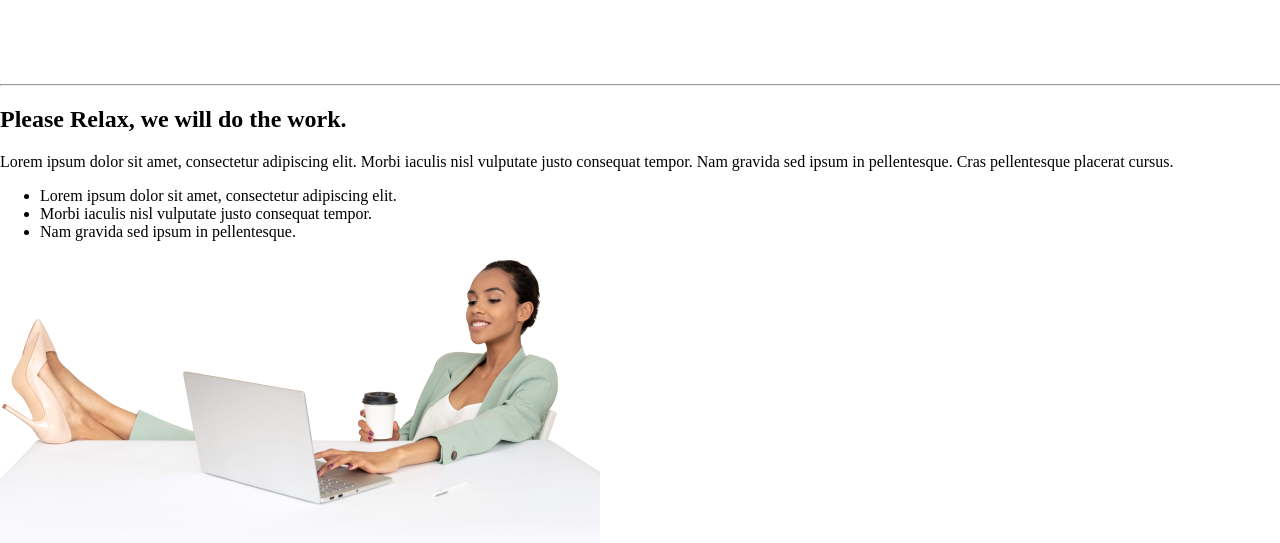
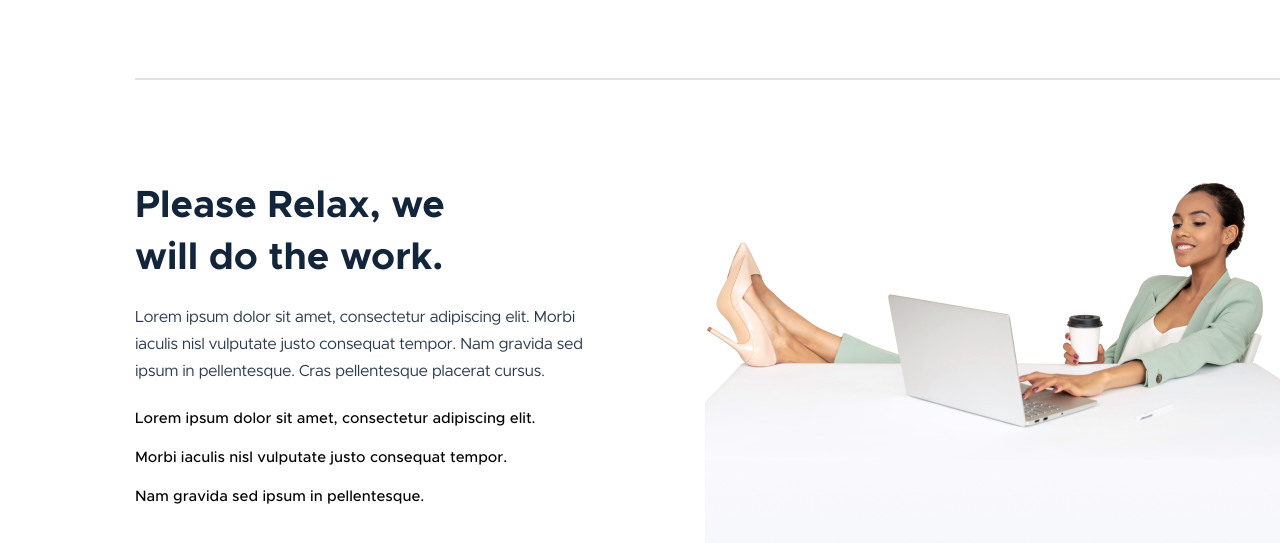
Before and after one commit to svingel/Fluffy, a plain HTML site: page index.html in a window 1280 px wide. Shown: the part 2173-2716 px from the top of the page. Drawn offline with Linux system fonts and the light colour scheme.

Commit message:
Added info.css stylesheet, added separators and hr.css stylesheet

```diff
--- a/index.html
+++ b/index.html
@@ -13,6 +13,9 @@
     <link rel="stylesheet" href="/styles/aboutUs.css">
     <link rel="stylesheet" href="/styles/footer.css">
     <link rel="stylesheet" href="/styles/cfa.css">
+    <link rel="stylesheet" href="/styles/info.css">
+    <link rel="stylesheet" href="/styles/hr.css">
+
 
 </head>
 
@@ -53,6 +56,8 @@
         </div>
 
     </section>
+
+<hr class="hr--wide">
 
 <!--our services-->
     <section class="services">
@@ -154,12 +159,12 @@
         </div>
     </section>
 
-    <hr>
+<hr class="hr--narrow">
 
 <!--info section-->
     <section class="infoSection">
         <div class="infoSection__description">
-            <h2 class="infoSection__description--titel">Please Relax, we will do the work.</h2>
+            <h2 class="infoSection__description--title">Please Relax, we will do the work.</h2>
             <p class="infoSection__description--plain">
                 Lorem ipsum dolor sit amet, consectetur adipiscing elit.
                 Morbi iaculis nisl vulputate justo consequat tempor.
--- /dev/null
+++ b/styles/hr.css
@@ -0,0 +1,21 @@
+.hr--narrow {
+    margin-block-start: 0px;
+    margin-block-end: 0px;
+    margin-inline-start: 135px;
+    margin-inline-end: 135px;
+    overflow: hidden;
+    border-style: solid;
+    border-width: 1px;
+    color: #DCE2E6;
+}
+
+.hr--wide {
+    margin-block-start: 0px;
+    margin-block-end: 0px;
+    margin-inline-start: 0px;
+    margin-inline-end: 0px;
+    overflow: hidden;
+    border-style: solid;
+    border-width: 1px;
+    color: #DCE2E6;
+}
--- /dev/null
+++ b/styles/info.css
@@ -0,0 +1,98 @@
+/*Decided to work with fallback fonts as similar as possible to Avenir Next yet available for free
+My fallback font source was the article https://www.dafontfree.io/avenir-next-font/*/
+/*Original font Avenir Next is available for purchase at https://www.fonts.com/font/linotype/avenir-next*/
+
+@font-face {
+    font-family: Metropolis-Regular;
+    src: url(../fonts/Metropolis/Metropolis-Regular.otf);
+    font-weight: 400;
+}
+
+@font-face {
+    font-family: Metropolis-Medium;
+    src: url(../fonts/Metropolis/Metropolis-Medium.otf);
+    font-weight: 500;
+}
+
+@font-face {
+    font-family: Metropolis-Bold;
+    src: url(../fonts/Metropolis/Metropolis-Bold.otf);
+    font-weight: 700;
+}
+
+.infoSection {
+    box-sizing: content-box;
+    width: 1170px;
+    height: 450px;
+    display: flex;
+    flex-direction: row;
+    justify-content: space-between;
+    align-items: flex-start;
+    padding: 100px 135px 0px 135px;
+
+}
+
+.infoSection__description {
+    width: 470px;
+    height: 330px;
+    display: flex;
+    flex-direction: column;
+    justify-content: space-between;
+    align-items: flex-start;
+
+}
+
+.infoSection__description--title {
+    margin: 0px, 0px;
+    margin-block-start: 0px;
+    margin-block-end: 0px;
+    width: 370px;
+    font-family: Avenir Next, Metropolis-Bold, sans-serif;
+    font-size: 38px;
+    font-weight: 700;
+    line-height: 52px;
+    color: rgba(19,37,58,1);
+}
+
+.infoSection__description--plain {
+    margin: 0px, 0px;
+    margin-block-start: 0px;
+    margin-block-end: 0px;
+    width: 470px;
+    font-family: Avenir Next, Metropolis-Regular, sans-serif;
+    font-size: 16px;
+    font-weight: 400;
+    line-height: 27px;
+    color: rgba(19,37,58,0.9);
+    letter-spacing: -0.5px;
+}
+
+.infoSection__list {
+    margin: 0px, 0px;
+    margin-block-start: 0px;
+    margin-block-end: 0px;
+    padding-inline-start: 0px;
+    width: 470px;
+    height: 105px;
+    display: flex;
+    flex-direction: column;
+    justify-content: space-between;
+
+}
+
+.infoSection__list-item {
+    margin: 0px, 0px;
+    margin-block-start: 0px;
+    margin-block-end: 0px;
+    width: 439px;
+    font-family: Avenir Next, Metropolis-Medium, sans-serif;
+    font-size: 15px;
+    font-weight: 500;
+    line-height: 27px;
+    list-style-type: none;
+}
+
+.infoSection__img {
+    width: 600px;
+    height: 450px;
+}
```
